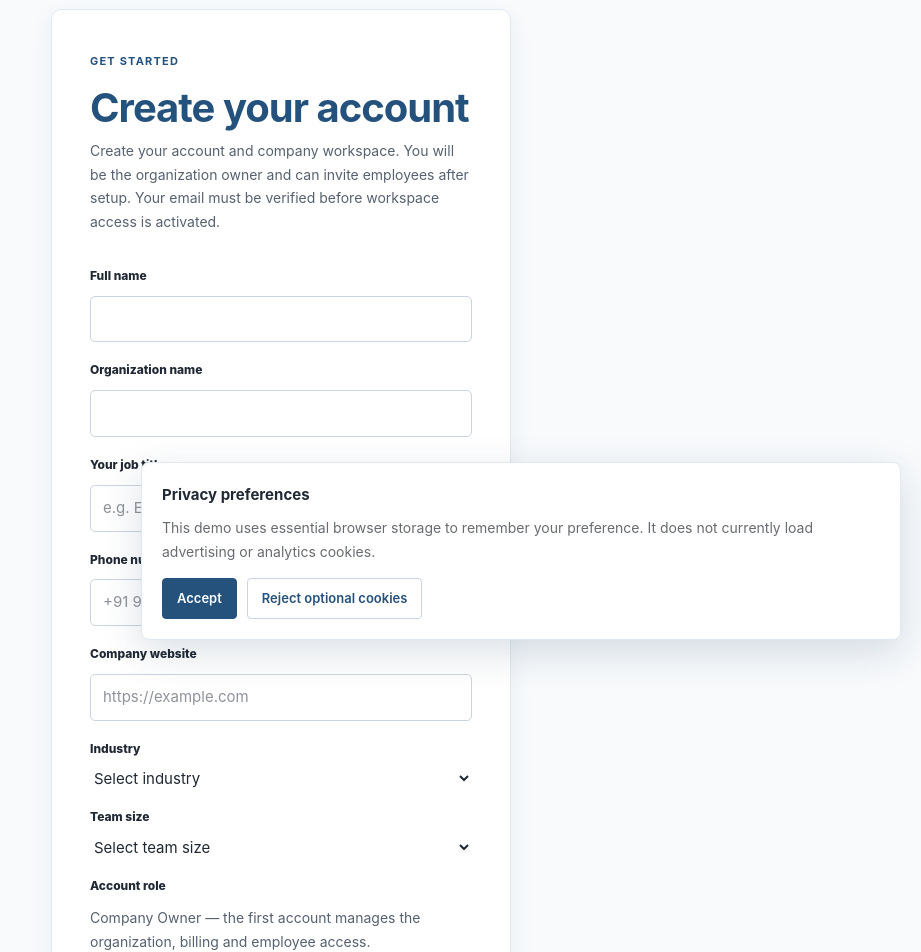
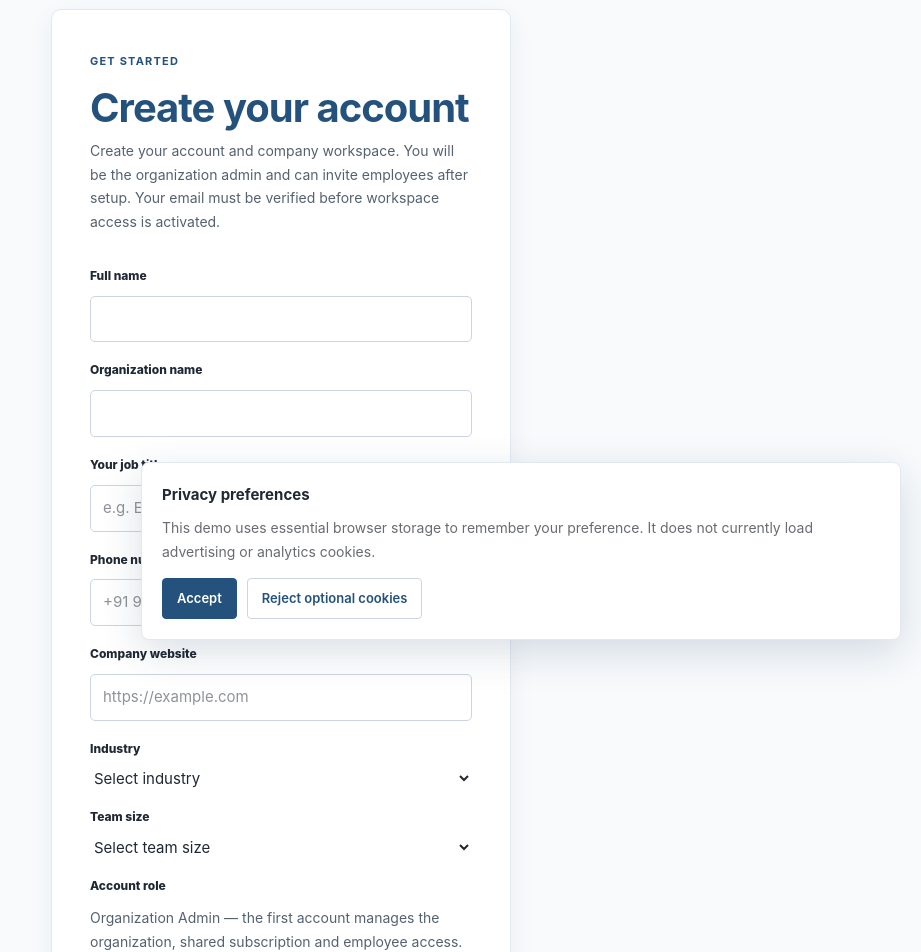
Before and after one commit to Revanth6699/compat-flow, a Next.js app in the folder frontend/: page /sign-up in a window 1280 px wide. Shown: the part 140-1092 px from the top of the page, without its empty margins (359-1280 px from the left). Built offline with nearby package versions, Linux system fonts and the light colour scheme; no server answers.

Commit message:
Use admin terminology in organization signup

```diff
--- a/frontend/app/sign-up/page.tsx
+++ b/frontend/app/sign-up/page.tsx
@@ -49,7 +49,7 @@ function SignUpForm() {
     finally { setBusy(false); }
   }
   return <main id="main" className="auth-shell"><section className="auth-card">
-    <span className="eyebrow">GET STARTED</span><h1>{isInvitationFlow ? "Create your invited account" : "Create your account"}</h1><p className="auth-intro">{isInvitationFlow ? "Create an account using the email address that received the invitation. After confirming your email, you can join the inviting organization." : <>Create your account and company workspace. {selectedPlan ? `Your ${selectedPlan.charAt(0).toUpperCase()+selectedPlan.slice(1)} plan choice will be kept through registration.` : "You will be the organization owner and can invite employees after setup."} Your email must be verified before workspace access is activated.</>}</p>
+    <span className="eyebrow">GET STARTED</span><h1>{isInvitationFlow ? "Create your invited account" : "Create your account"}</h1><p className="auth-intro">{isInvitationFlow ? "Create an account using the email address that received the invitation. After confirming your email, you can join the inviting organization." : <>Create your account and company workspace. {selectedPlan ? `Your ${selectedPlan.charAt(0).toUpperCase()+selectedPlan.slice(1)} plan choice will be kept through registration.` : "You will be the organization admin and can invite employees after setup."} Your email must be verified before workspace access is activated.</>}</p>
     <form className="auth-form" onSubmit={submit}>
       <label htmlFor="signup-name">Full name</label><input id="signup-name" type="text" autoComplete="name" minLength={2} maxLength={100} required value={fullName} onChange={e=>setFullName(e.target.value)} />
       {!isInvitationFlow && <><label htmlFor="signup-organization">Organization name</label><input id="signup-organization" type="text" minLength={2} maxLength={160} required value={organizationName} onChange={e=>setOrganizationName(e.target.value)} />
@@ -58,7 +58,7 @@ function SignUpForm() {
       <label htmlFor="signup-website">Company website</label><input id="signup-website" type="url" maxLength={255} value={companyWebsite} onChange={e=>setCompanyWebsite(e.target.value)} placeholder="https://example.com" />
       <label htmlFor="signup-industry">Industry</label><select id="signup-industry" required value={industry} onChange={e=>setIndustry(e.target.value)}><option value="">Select industry</option><option value="ecommerce">Ecommerce / D2C</option><option value="retail">Retail</option><option value="automotive">Automotive / Parts</option><option value="manufacturing">Manufacturing</option><option value="distribution">Wholesale / Distribution</option><option value="technology">Technology / Software</option><option value="other">Other</option></select>
       <label htmlFor="signup-team-size">Team size</label><select id="signup-team-size" required value={teamSize} onChange={e=>setTeamSize(e.target.value)}><option value="">Select team size</option><option value="1">Just me</option><option value="2-5">2–5</option><option value="6-20">6–20</option><option value="21-50">21–50</option><option value="51-200">51–200</option><option value="201+">201+</option></select>
-      <label>Account role</label><p className="auth-intro">Company Owner — the first account manages the organization, billing and employee access.</p></>}
+      <label>Account role</label><p className="auth-intro">Organization Admin — the first account manages the organization, shared subscription and employee access.</p></>}
       <label htmlFor="signup-email">Work email</label><input id="signup-email" type="email" autoComplete="email" required value={email} onChange={e=>setEmail(e.target.value)} />
       <label htmlFor="signup-password">Password</label><input id="signup-password" type="password" autoComplete="new-password" minLength={10} required value={password} onChange={e=>setPassword(e.target.value)} />
       <label htmlFor="signup-confirm">Confirm password</label><input id="signup-confirm" type="password" autoComplete="new-password" minLength={10} required value={confirm} onChange={e=>setConfirm(e.target.value)} />
```
